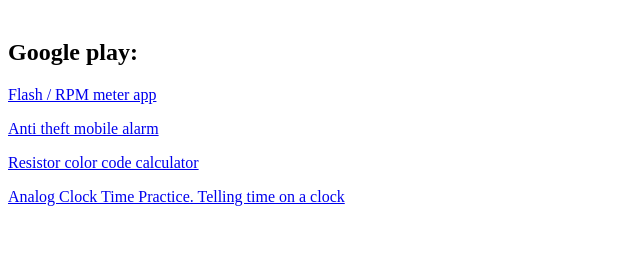
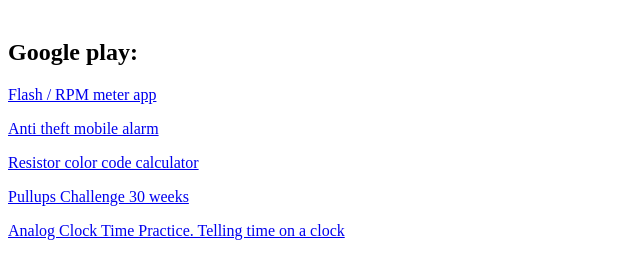
Before and after one commit to denisgoodman/denisgoodman.github.io, a plain HTML site: page index.html in a window 1280 px wide. Shown: the part 79-358 px from the top of the page, without its empty margins (0-640 px from the left). Drawn offline with Linux system fonts and the light colour scheme.

Commit message:
Update index.html
new app Pullups Challenge 30 weeks

```diff
--- a/index.html
+++ b/index.html
@@ -12,6 +12,7 @@
 <p><a href="https://play.google.com/store/apps/details?id=com.bevik.flashrpmmeterapp">Flash / RPM meter app</a></p>
 <p><a href="https://play.google.com/store/apps/details?id=com.bevik.antitheftmobilealarm">Anti theft mobile alarm</a></p>
 <p><a href="https://play.google.com/store/apps/details?id=com.bevik.resistorcolorcodetableapp">Resistor color code calculator</a></p>
+<p><a href="https://play.google.com/store/apps/details?id=com.bevik.pullupschallenge">Pullups Challenge 30 weeks</a></p>
 <p><a href="https://play.google.com/store/apps/details?id=com.bevik.analogclocktimepractice">Analog Clock Time Practice. Telling time on a clock</a></p>
 
 </body>
```
